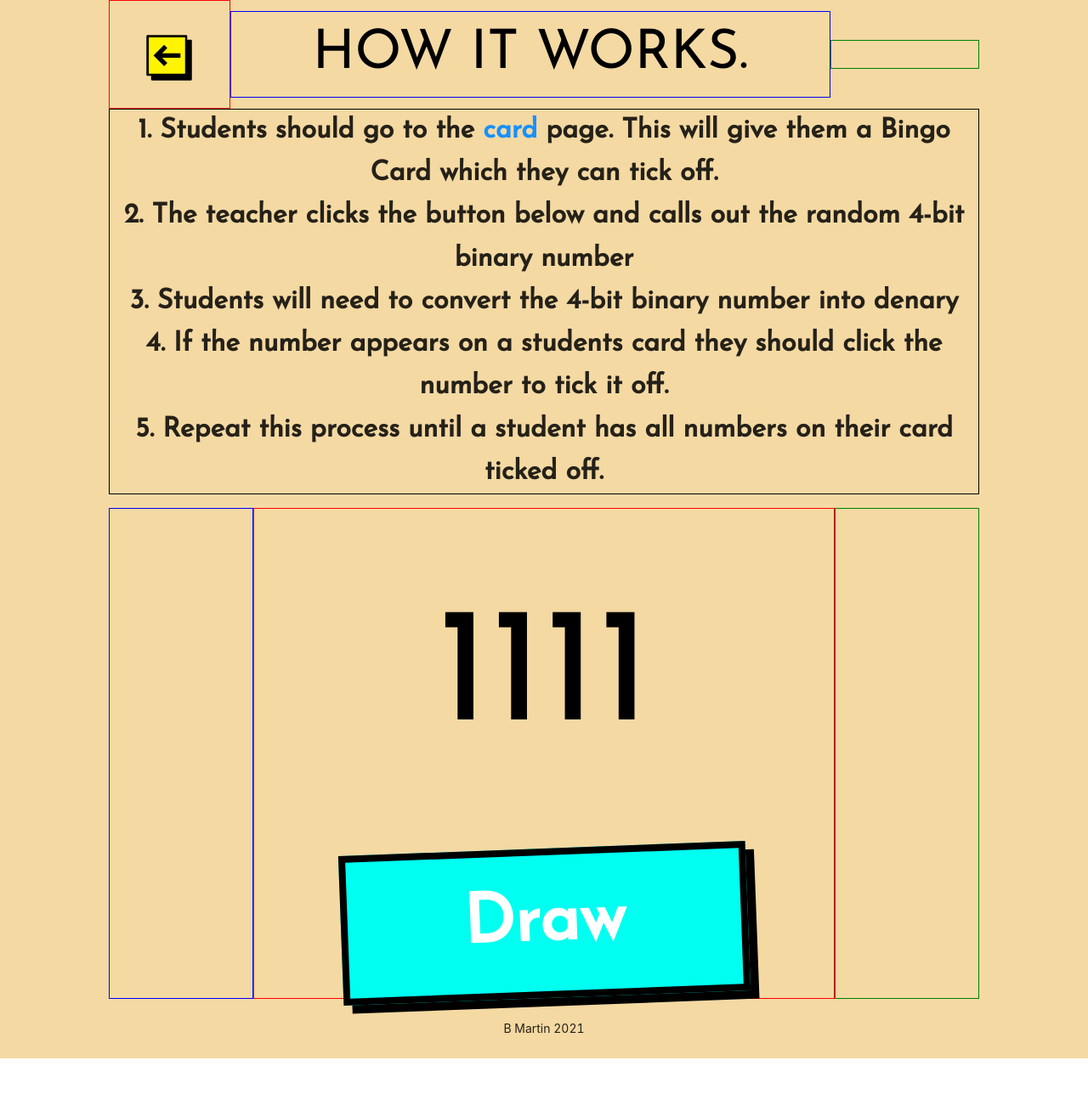
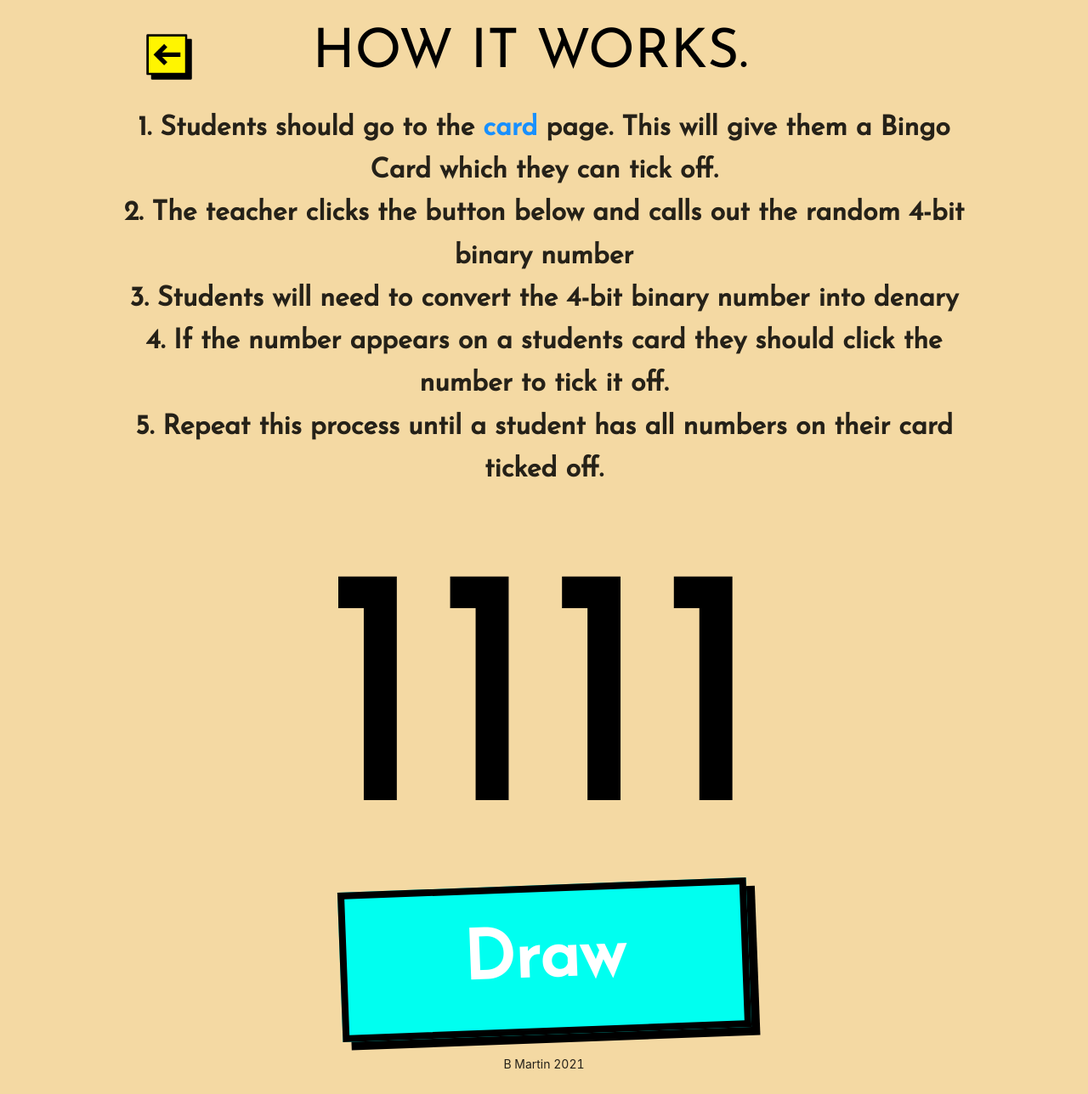
Before and after one commit to Bailym/BinaryBingo, a React app: page /draw in a window 1280 px wide. Shown: the whole page at 85% size. Before the commit the page ends 1246 px from the top, so only its background shows below. Built offline with nearby package versions, Linux system fonts and the light colour scheme.

Commit message:
remove border + minor text changes

```diff
--- a/src/Draw/draw.css
+++ b/src/Draw/draw.css
@@ -18,14 +18,12 @@
 /* left of title - contains back-icon */
 #title-div a {
     flex: 1;
-    border: 1px solid red;
     text-align: center;
 }
 
 /* right of title - contains h1 and collapse-icon */
 #title-div h1 {
     flex: 5;
-    border: 1px solid blue;
     text-align: center;
     font-size: clamp(2rem, 5vw, 5rem);
     margin: 0;
@@ -44,8 +42,7 @@
 }
 
 #rules-div {
-    margin: 0 auto 1rem auto;
-    border: 1px solid black;
+    margin: 0 auto 5vw auto;
     text-align: center;
 }
 
@@ -71,7 +68,6 @@
 #numbers-list {
     flex: 1;
     padding:1rem;
-    border: 1px solid blue;
 }
 
 /* middle column */
@@ -79,14 +75,12 @@
     flex: 5;
     display: flex;
     flex-direction: column;
-    border: 1px solid red;
 }
 
 /* right column (blank - used for spacing */
 .column-3 {
     flex: 1;
     padding:1rem;
-    border: 1px solid green;
 }
 
 /* contents of middle column */
@@ -94,7 +88,7 @@
     margin: auto;
     flex:1;
     text-align: center;
-    font-size: clamp(10rem, 15vw, 30rem);
+    font-size: clamp(10rem, 40vw, 25rem);
     line-height: 25rem;
     color: #000000;
 }
@@ -118,7 +112,7 @@
 @media screen and (max-width: 640px) {
     .draw-button {
         padding: 3rem 5%;
-        margin: 0;;
+        margin: 0;
     }
 
 
```
